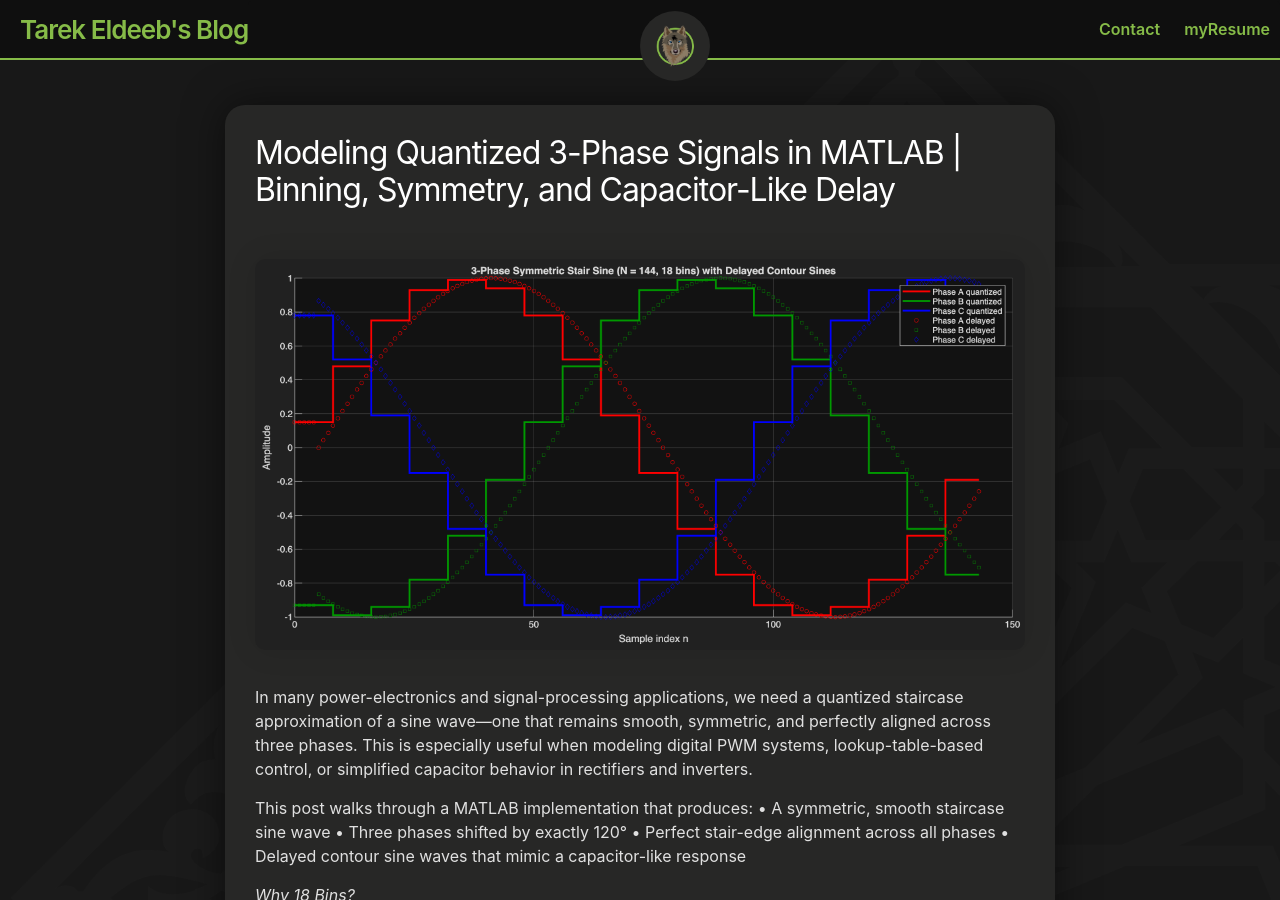
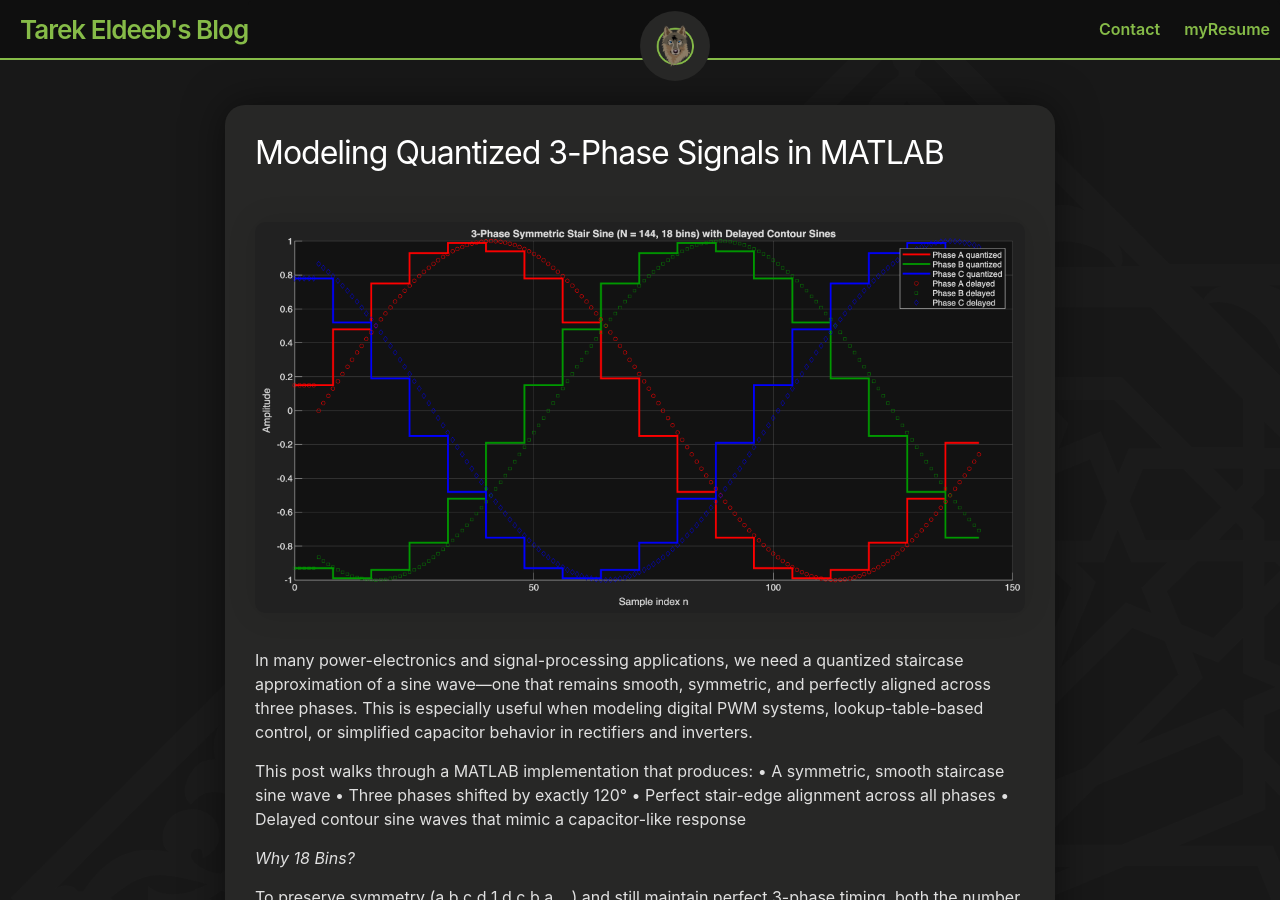
Before and after one commit to tarekeldeeb/tarekeldeeb.github.io, a Jekyll site: the page built from _posts/2025-12-09-matlab-sine-3phase-sync.md, in a window 1280 px wide and 900 px high. Built offline with Jekyll 4.4.1, drawn with Linux system fonts in a browser that asks for light colours; comment, search, counter and statistics services are not loaded.

Commit message:
Simplify title for MATLAB 3-Phase Signals post

```diff
--- a/_posts/2025-12-09-matlab-sine-3phase-sync.md
+++ b/_posts/2025-12-09-matlab-sine-3phase-sync.md
@@ -1,7 +1,7 @@
 ---
 layout: post
 author: Tarek Eldeeb
-title: Modeling Quantized 3-Phase Signals in MATLAB | Binning, Symmetry, and Capacitor-Like Delay
+title: Modeling Quantized 3-Phase Signals in MATLAB
 comments: true
 ---
 ![Archive](../img/matlab-plot-3phase-sine.png)
```
